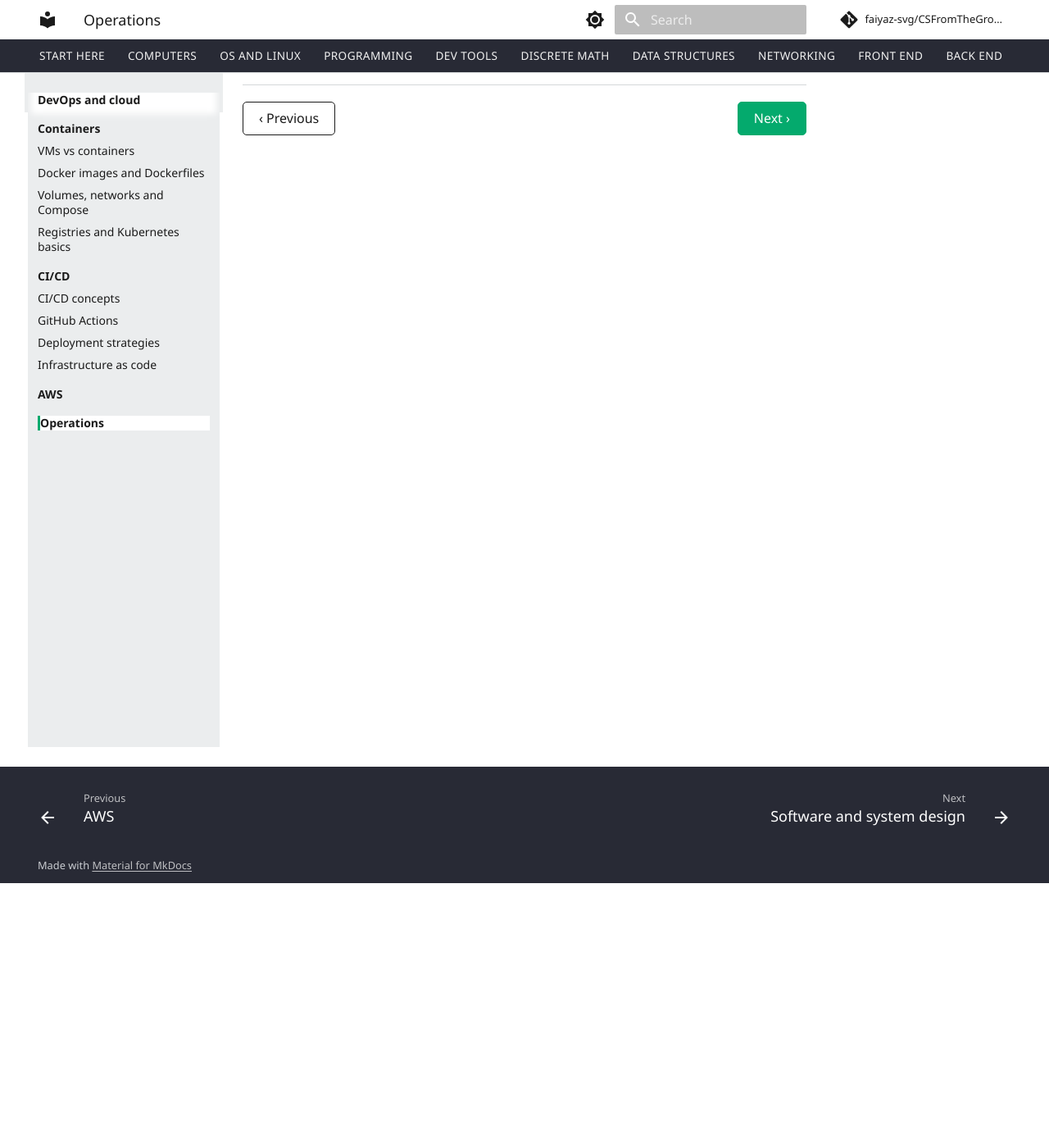
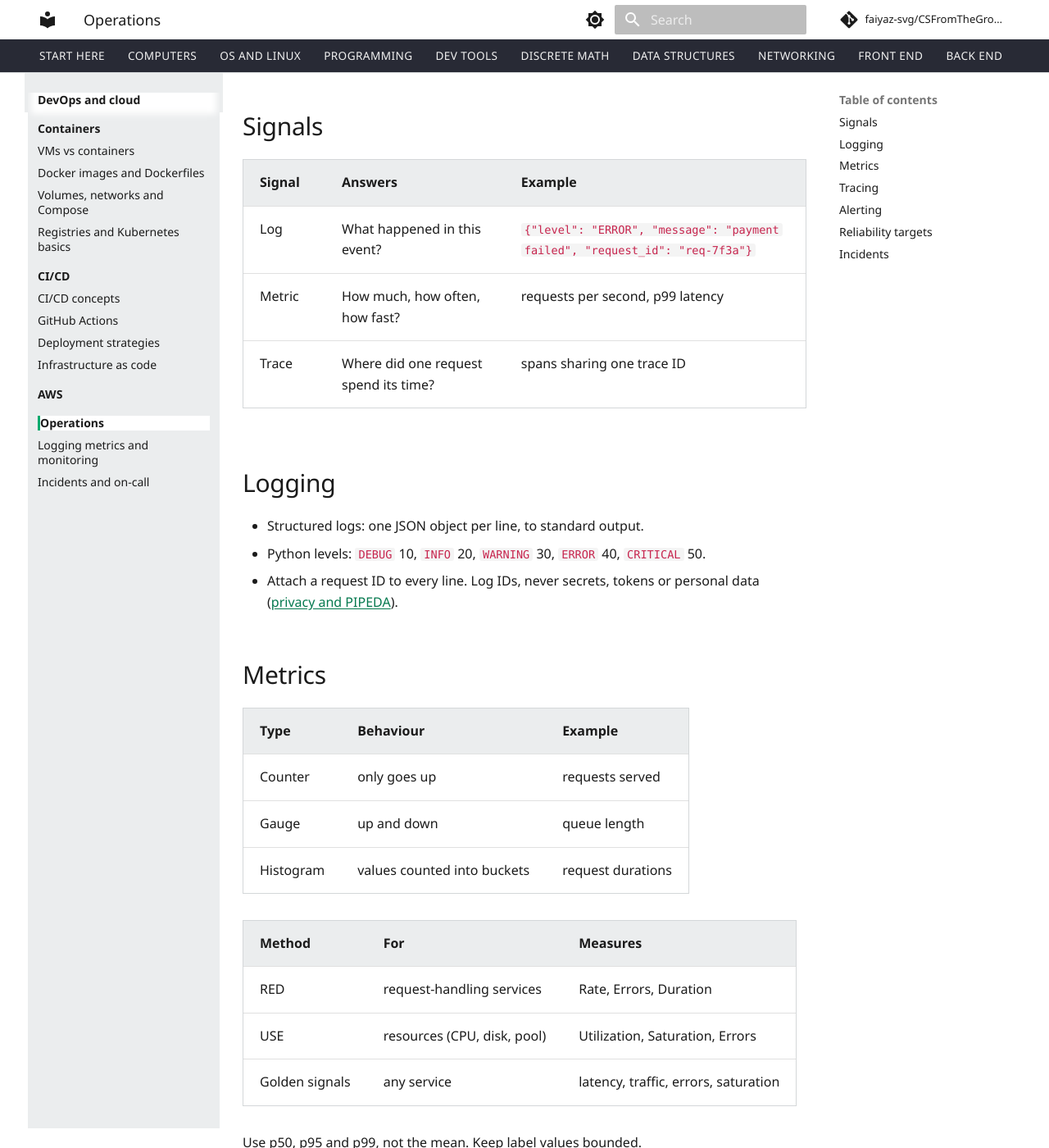
Before and after one commit to faiyaz-svg/CSFromTheGroundUp, an MkDocs documentation site: the page built from docs/13-devops-and-cloud/04-operations/index.md, in a window 1280 px wide and 1400 px high, scrolled down 323 px. Shown: the whole window at 82% size. Built offline with MkDocs 1.6.1 and Material for MkDocs 9.7.7, drawn with Linux system fonts in a browser that asks for light colours; comment, search, counter and statistics services are not loaded; some of the changed text lies outside the part shown.

Commit message:
add operations chapter

```diff
--- a/docs/13-devops-and-cloud/04-operations/index.md
+++ b/docs/13-devops-and-cloud/04-operations/index.md
@@ -1,3 +1,67 @@
 # Operations
 
-Cheat sheet coming with the chapter's lessons.
+A compact reference for watching a running system and responding when it breaks. Lessons: [logging, metrics and monitoring](01-logging-metrics-and-monitoring.md) and [incidents and on-call](02-incidents-and-on-call.md).
+
+## Signals
+
+| Signal | Answers | Example |
+|---|---|---|
+| Log | What happened in this event? | `{"level": "ERROR", "message": "payment failed", "request_id": "req-7f3a"}` |
+| Metric | How much, how often, how fast? | requests per second, p99 latency |
+| Trace | Where did one request spend its time? | spans sharing one trace ID |
+
+## Logging
+
+- Structured logs: one JSON object per line, to standard output.
+- Python levels: `DEBUG` 10, `INFO` 20, `WARNING` 30, `ERROR` 40, `CRITICAL` 50.
+- Attach a request ID to every line. Log IDs, never secrets, tokens or personal data ([privacy and PIPEDA](../../12-security/02-cryptography/06-privacy-and-pipeda.md)).
+
+## Metrics
+
+| Type | Behaviour | Example |
+|---|---|---|
+| Counter | only goes up | requests served |
+| Gauge | up and down | queue length |
+| Histogram | values counted into buckets | request durations |
+
+| Method | For | Measures |
+|---|---|---|
+| RED | request-handling services | Rate, Errors, Duration |
+| USE | resources (CPU, disk, pool) | Utilization, Saturation, Errors |
+| Golden signals | any service | latency, traffic, errors, saturation |
+
+Use p50, p95 and p99, not the mean. Keep label values bounded.
+
+## Tracing
+
+- A trace is made of spans. A span has a name, start and end time, parent and attributes.
+- Context propagation carries the trace ID between services (the `traceparent` header).
+- OpenTelemetry is the standard. Prometheus and Grafana, CloudWatch and Datadog store and display the data.
+
+## Alerting
+
+- Alert on symptoms (error rate, latency), not causes (CPU).
+- Every page needs a human decision. Too many pages cause alert fatigue.
+
+## Reliability targets
+
+| Term | Meaning |
+|---|---|
+| SLI | measurement, such as the share of successful requests |
+| SLO | target for the SLI over a window |
+| SLA | contract with consequences |
+| Error budget | $1 - \text{SLO}$ |
+| Burn rate | share of budget used divided by share of window elapsed |
+
+Budget for 99.9% over 30 days: 43.2 minutes of full downtime, or 0.1% of requests.
+
+## Incidents
+
+1. Acknowledge the page.
+2. Check the symptom and what changed.
+3. Set severity, and declare an incident if serious.
+4. Mitigate (rollback, feature flag, scale, failover) before root-causing.
+5. Communicate on a schedule.
+6. Write a blameless postmortem with owned action items.
+
+Roles: incident commander, ops lead (the only one changing the system), communications lead.
--- a/mkdocs.yml
+++ b/mkdocs.yml
@@ -383,6 +383,8 @@ nav:
           - 13-devops-and-cloud/03-aws/index.md
       - "Operations":
           - 13-devops-and-cloud/04-operations/index.md
+          - "Logging metrics and monitoring": 13-devops-and-cloud/04-operations/01-logging-metrics-and-monitoring.md
+          - "Incidents and on-call": 13-devops-and-cloud/04-operations/02-incidents-and-on-call.md
   - "Design":
       - 14-software-and-system-design/index.md
       - "Software design":
```
Also changed, not shown: docs/13-devops-and-cloud/04-operations/01-logging-metrics-and-monitoring.md (added, +288 -0 lines), docs/13-devops-and-cloud/04-operations/02-incidents-and-on-call.md (added, +244 -0 lines), docs/13-devops-and-cloud/index.md (+2 -2 lines), docs/14-software-and-system-design/02-system-design/09-system-design-interviews.md (+4 -4 lines), docs/14-software-and-system-design/02-system-design/index.md (+7 -7 lines), docs/progress.md (+6 -1 lines).
